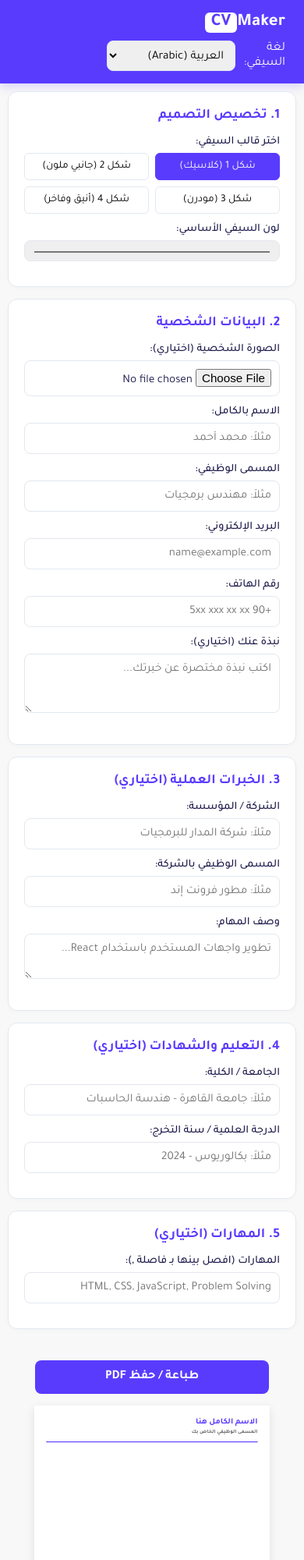
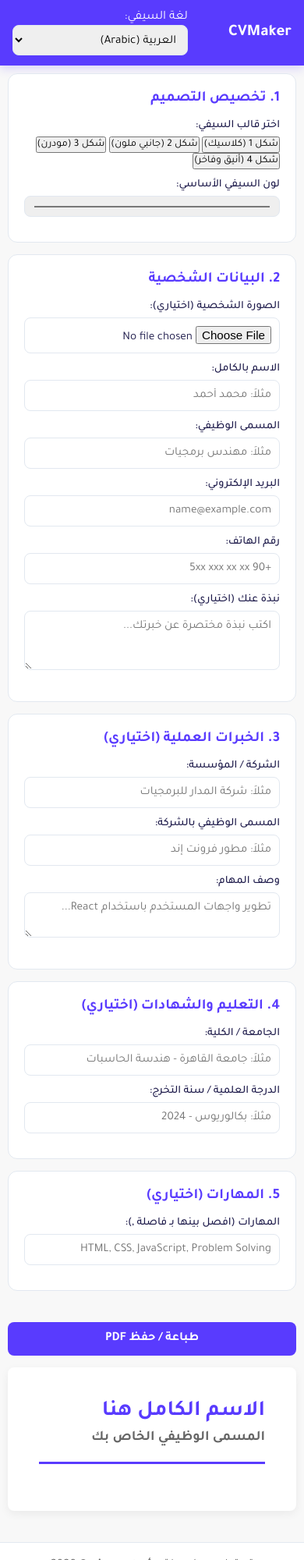
Before and after one commit to muqll/buildcv, a plain HTML site: page index.html in a window 390 px wide. Shown: the top 2000 px of the page at 78% size. Drawn offline with Linux system fonts and the light colour scheme.

Commit message:
Update cv.css

```diff
--- a/cv.css
+++ b/cv.css
@@ -5,7 +5,6 @@
   --bg-snow-white: #F8F8F8;
   --text-dark: #1E1B4B;
   --border-color: #E2E8F0;
-  --cv-theme-color: #593BFE;
 }
 
 * {
@@ -18,10 +17,10 @@
 body {
   background-color: var(--bg-snow-white);
   color: var(--text-dark);
-  overflow-x: hidden; /* عشان يمنع السكرول العرضي الشاطح في الموبايل */
+  overflow-x: hidden;
 }
 
-/* الهيدر مع الاستجابة للموبايل */
+/* الهيدر */
 .app-header {
   background-color: var(--primary-electric);
   color: white;
@@ -30,30 +29,14 @@
   justify-content: space-between;
   align-items: center;
   box-shadow: 0 4px 12px rgba(89, 59, 254, 0.2);
-  flex-wrap: wrap;
-  gap: 10px;
 }
 
 .logo {
-  font-size: 1.4rem;
+  font-size: 1.3rem;
   font-weight: 700;
 }
 
-.logo span {
-  background: white;
-  color: var(--primary-electric);
-  padding: 2px 8px;
-  border-radius: 6px;
-  margin-left: 5px;
-}
-
-.header-controls {
-  display: flex;
-  align-items: center;
-  gap: 8px;
-}
-
-/* التقسيمة الرئيسية - تتكيف مع الموبايل والكمبيوتر */
+/* الترتيب الرئيسي (Desktop First) */
 .app-container {
   display: flex;
   flex-direction: row;
@@ -63,12 +46,9 @@
   margin: 0 auto;
 }
 
-/* لوحة المدخلات */
+/* لوحة إدخال البيانات */
 .builder-panel {
   flex: 1;
-  display: flex;
-  flex-direction: column;
-  gap: 15px;
   width: 100%;
 }
 
@@ -77,13 +57,12 @@
   padding: 20px;
   border-radius: 12px;
   border: 1px solid var(--border-color);
-  box-shadow: 0 2px 6px rgba(0,0,0,0.02);
+  margin-bottom: 15px;
 }
 
 .control-card h3 {
   margin-bottom: 15px;
   color: var(--primary-electric);
-  font-size: 1.1rem;
 }
 
 .form-group {
@@ -108,47 +87,18 @@
   font-size: 0.95rem;
 }
 
-.form-group input:focus, .form-group textarea:focus {
-  border-color: var(--primary-electric);
-}
-
-.template-selector {
-  display: grid;
-  grid-template-columns: repeat(auto-fit, minmax(130px, 1fr));
-  gap: 8px;
-}
-
-.tmpl-btn {
-  padding: 8px 12px;
-  border: 1px solid var(--border-color);
-  background: white;
-  border-radius: 6px;
-  cursor: pointer;
-  font-size: 0.85rem;
-  transition: all 0.2s;
-}
-
-.tmpl-btn.active {
-  background: var(--primary-electric);
-  color: white;
-  border-color: var(--primary-electric);
-}
-
-/* لوحة المعاينة (Preview) */
+/* لوحة المعاينة */
 .preview-panel {
   flex: 1.2;
   display: flex;
   flex-direction: column;
   align-items: center;
   width: 100%;
-  overflow: hidden; /* يمنع خروج الورقة خارج الشاشة */
 }
 
 .preview-actions {
   margin-bottom: 15px;
   width: 100%;
-  display: flex;
-  justify-content: flex-end;
 }
 
 .btn-primary {
@@ -160,21 +110,17 @@
   cursor: pointer;
   font-weight: bold;
   font-size: 1rem;
-  width: 100%; /* زر عريض وسهل الضغط في الموبايل */
-  max-width: 300px;
+  width: 100%;
 }
 
-/* الحاوية السحرية للورقة - بتخلي السيفي يحافظ على أبعاد الـ A4 ويزبط مقاسه على أي شاشة */
+/* ورقة الـ CV (الوضع الافتراضي على الشاشات الكبيرة) */
 .cv-paper {
   width: 210mm;
   min-height: 297mm;
   background: white;
-  box-shadow: 0 10px 30px rgba(0,0,0,0.1);
+  box-shadow: 0 10px 25px rgba(0,0,0,0.08);
   border-radius: 4px;
   box-sizing: border-box;
-  overflow: hidden;
-  transform-origin: top center; /* المحاذاة من المنتصف العلوي عند التصغير */
-  transition: transform 0.2s ease;
 }
 
 /* الفوتر */
@@ -185,46 +131,41 @@
   border-top: 1px solid var(--border-color);
   margin-top: 30px;
   color: #666;
-  font-size: 0.95rem;
-}
-
-.app-footer strong {
-  color: var(--primary-electric);
 }
 
 /* =================================================== */
-/*             Media Queries لتجاوب الموبايل            */
+/*   تنسيقات للهاتف فقط (تصميم رأسي مخصص ومريح جداً)    */
 /* =================================================== */
 
-@media screen and (max-width: 900px) {
+@media screen and (max-width: 768px) {
   .app-container {
-    flex-direction: column; /* يخلي لوحة التحكم فوق والـ CV تحتها مباشرة */
+    flex-direction: column; /* البيانات فوق والمعاينة تحت */
     padding: 10px;
+    gap: 15px;
   }
 
   .preview-panel {
-    margin-top: 20px;
+    width: 100%;
+    margin-top: 10px;
   }
 
-  /* تصغير الـ CV كـ Scale يناسب عرض شاشة التليفون بالضبط من غير ما يعك أبعاده الحقيقية */
+  /* هنا السر: إلغاء أبعاد المليمتر الثابتة في الموبايل */
   .cv-paper {
-    transform: scale(0.42); /* نسبة تصغير متناسقة مع أبعاد الشاشات الصغيره */
-    margin-bottom: -160mm; /* تعويض المسافة الفاضية الناتجة عن الـ scale */
+    width: 100% !important;
+    min-height: auto !important;
+    border-radius: 8px;
+    box-shadow: 0 4px 12px rgba(0,0,0,0.06);
   }
 
-  .preview-actions {
-    justify-content: center;
+  .app-header {
+    padding: 0.8rem 1rem;
   }
 }
 
-@media screen and (max-width: 480px) {
-  .cv-paper {
-    transform: scale(0.38); /* تصغير إضافي للشاشات الصغيرة جداً */
-    margin-bottom: -180mm;
-  }
-}
+/* =================================================== */
+/*   تنسيقات التحميل كـ PDF والطباعة (ترجع A4 حقيقية)    */
+/* =================================================== */
 
-/* إخفاء الأجزاء غير المطلوبة أثناء الطباعة/الـ PDF */
 @media print {
   .app-header, .builder-panel, .preview-actions, .app-footer {
     display: none !important;
@@ -234,8 +175,8 @@
     margin: 0;
   }
   .cv-paper {
-    transform: scale(1) !important;
-    margin-bottom: 0 !important;
-    box-shadow: none;
+    width: 210mm !important;
+    min-height: 297mm !important;
+    box-shadow: none !important;
   }
 }
```
